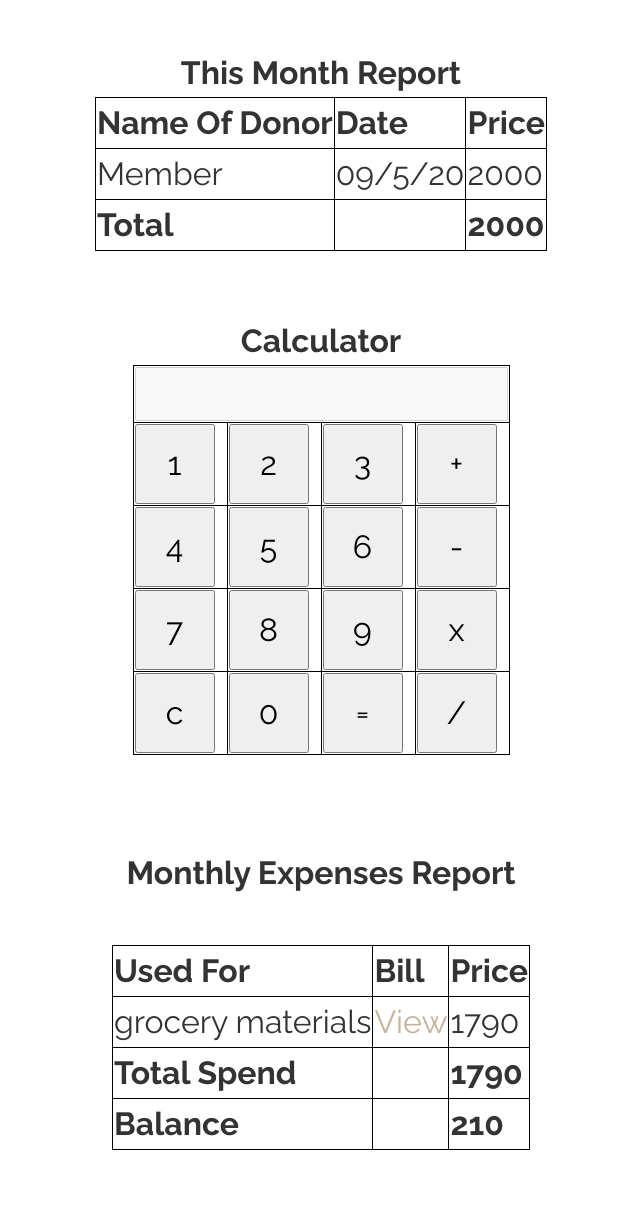
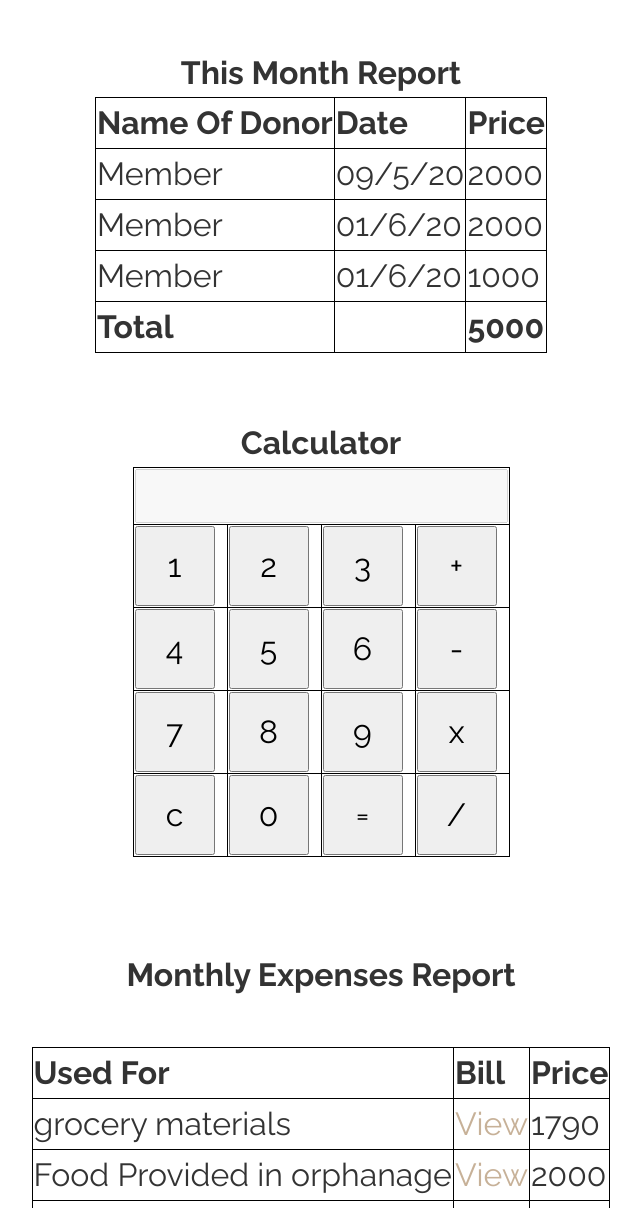
Before and after one commit to ahamedlimras66/idhayathinkural, a Flask app: page /report in a window 1280 px wide. Shown: the part 637-1845 px from the top of the page, without its empty margins (319-960 px from the left). Run offline with Flask 2, Linux system fonts and the light colour scheme; data comes from the database, SQL or seed files in the repository; some libraries are stand-ins or nearby versions; some web fonts are replaced.

Commit message:
limrasdk

```diff
--- a/templates/report.html
+++ b/templates/report.html
@@ -112,9 +112,18 @@
 																	  <td>09/5/20</td>
 																	   <td>2000	</td>
 																  </tr>
+																  <tr> <td>Member</td>
+																	  <td>01/6/20</td>
+																	   <td>2000	</td>
+																  </tr>
+																  <tr> <td>Member</td>
+																	  <td>01/6/20</td>
+																	   <td>1000
+																	   	</td>
+																  </tr>
 															 <tr> <th>Total</th>
 																				   <td></td>
-																					<b> <td><b>2000</td></b>  </tr> </table>
+																					<b> <td><b>5000</td></b>  </tr> </table>
 																					</center>
 
 															</h2>
@@ -182,6 +191,14 @@
 																	   <td>1790</td>
 
 																  </tr>
+																  <tr> <td>Food Provided in orphanage</td>
+																	  <td><a href="static/bill/3.jpg">View</a></td>
+																	   <td>2000</td>   </tr>
+	 																  <tr> <td>Food Provided in orphanage</td>
+	 																	  <td><a href="static/bill/1.jpg">View</a></td>
+	 																	   <td>1000</td>
+																    </tr>
+
 
 
 
@@ -192,7 +209,7 @@
 
 																				<tr> <th>Total Spend</th>
 																					<td></td>
-																					<b> <td><b>1790</td></b>  </tr>
+																					<b> <td><b>4790</td></b>  </tr>
 
 	 																			   <th>Balance</th>
 																				   <td></td>
@@ -226,7 +243,7 @@ google.charts.setOnLoadCallback(drawChart);
 function drawChart() {
   var data = google.visualization.arrayToDataTable([
   ['Task', 'Hours per Day'],
-  ['Spend', 1790],
+  ['Spend', 4790],
   ['Balance', 210],
 
 ]);
```
Also changed, not shown: static/bill/1.jpg (added).
